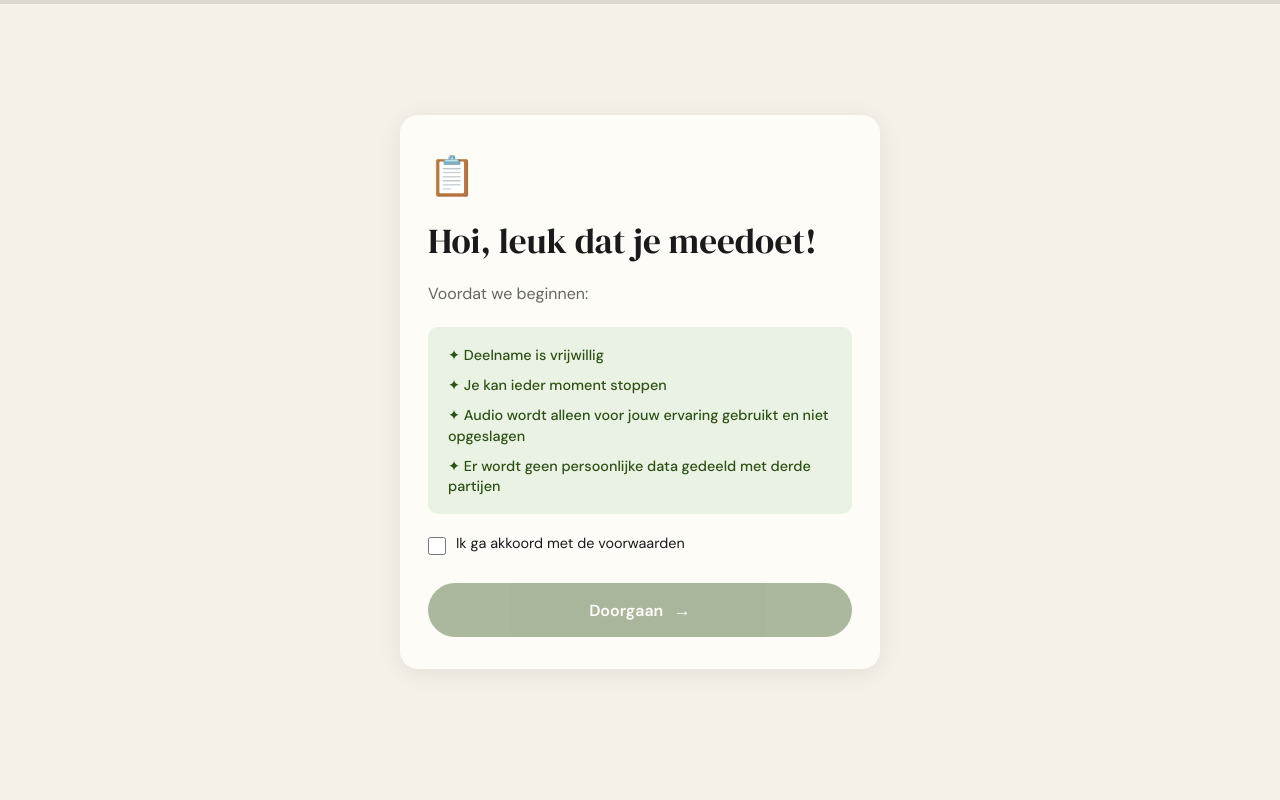
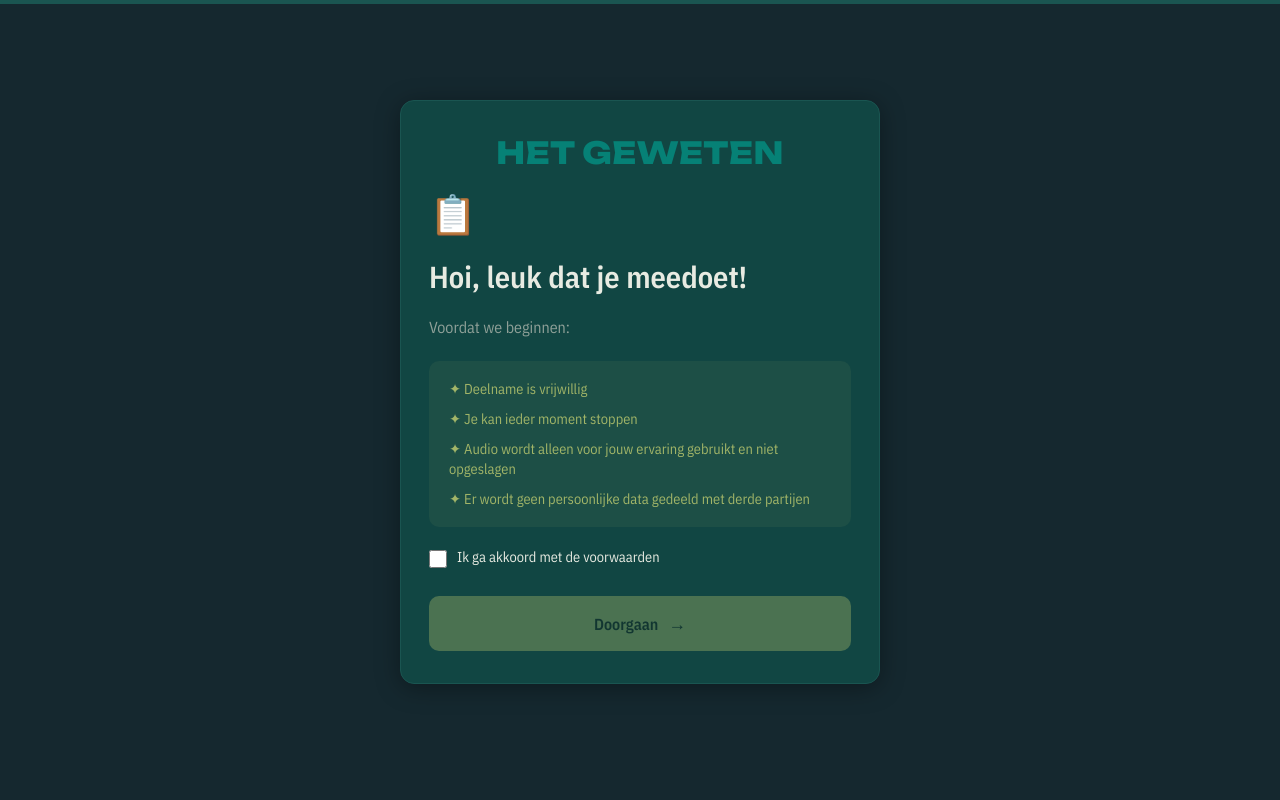
Before and after one commit to Saribliep/ConsciousWaste, a Flask app: page / in a window 1280 px wide. Run offline with Flask 3, Linux system fonts and the light colour scheme.

Commit message:
Implement "Het Geweten" dark industrial visual redesign
- Self-hosted fonts (Unbounded 800 for display, IBM Plex Sans
  Condensed 400/600 for body) instead of the old Google Fonts
  DM Serif Display / DM Sans link, so the event doesn't depend on
  external CDN availability
- New dark teal/olive-green palette per approved design direction,
  with a separate teal reserved for the wordmark and the final
  audio-reveal moment
- Choice/yes-no buttons restyled as stacked, full-width, softened-
  corner panels instead of a 2-column grid of pills
- Added a "HET GEWETEN" wordmark to the consent page and a big
  question-number treatment across all 14 question pages
  (also translated the leftover English "Question N of 14" labels
  to Dutch while touching every one of these lines)
- Moved several inline styles (mic error panel, mock-mode TTS
  preview panels) into real CSS classes for the new theme

```diff
--- a/static/css/styles.css
+++ b/static/css/styles.css
@@ -1,25 +1,48 @@
 /* ═══════════════════════════════════════
    SURVEY APP — styles.css
-   Mobile-first, warm minimal aesthetic
+   "Het Geweten" — dark industrial aesthetic
 ═══════════════════════════════════════ */
+
+/* ── Fonts (self-hosted, no CDN dependency at the event) ── */
+@font-face {
+    font-family: 'Unbounded';
+    font-weight: 800;
+    font-display: swap;
+    src: url('../fonts/Unbounded-800.woff2') format('woff2');
+}
+@font-face {
+    font-family: 'IBM Plex Sans Condensed';
+    font-weight: 400;
+    font-display: swap;
+    src: url('../fonts/IBMPlexSansCondensed-400.woff2') format('woff2');
+}
+@font-face {
+    font-family: 'IBM Plex Sans Condensed';
+    font-weight: 600;
+    font-display: swap;
+    src: url('../fonts/IBMPlexSansCondensed-600.woff2') format('woff2');
+}
 
 /* ── Tokens ── */
 :root {
-    --bg:         #F5F0E8;   /* page background */
-    --surface:    #FEFCF7;   /* card background */
-    --accent:     #2D5016;   /* main green color (buttons, highlights) */
-    --accent-lt:  #4A7C2F;   /* lighter green (hover states) */
-    --accent-bg:  #EAF2E3;   /* very light green background tint */
-    --danger:     #C0392B;   /* red (No button) */
-    --text:       #1A1A1A;   /* main text color */
-    --muted:      #6B6560;   /* grey helper text */
-    --border:     #DDD8CF;
-    --radius:     18px;
+    --bg:         #15282F;   /* page background */
+    --surface:    #114643;   /* card background */
+    --surface-2:  #1A5551;   /* borders, dividers, hover panels */
+    --accent:     #A2B568;   /* main accent (buttons, highlights, numbers) */
+    --accent-strong: #C3D68F; /* hover/active */
+    --accent-dim: #697431;   /* unselected borders, secondary UI */
+    --deep:       #475D2E;   /* deep supporting green */
+    --teal:       #068176;   /* reserved: wordmark + the audio-reveal moment */
+    --danger:     #9C5F30;   /* muted burnt-terracotta, error/no states */
+    --danger-bg:  rgba(156,95,48,.14);
+    --text:       #E8EBE2;   /* main text color */
+    --muted:      #8FA098;   /* helper text */
+    --radius:     14px;
     --radius-sm:  10px;
-    --shadow:     0 4px 24px rgba(0,0,0,.08);
+    --shadow:     0 4px 24px rgba(0,0,0,.35);
     --trans:      .22s cubic-bezier(.4,0,.2,1);
-    --font-head:  'DM Serif Display', Georgia, serif; /* ← headings font */
-    --font-body:  'DM Sans', system-ui, sans-serif; /* ← body font */
+    --font-display: 'Unbounded', sans-serif;   /* ← wordmark, question numbers */
+    --font-body:  'IBM Plex Sans Condensed', sans-serif; /* ← everything else */
 }
 
 /* ── Reset ── */
@@ -37,7 +60,7 @@ html, body {
     position: fixed;
     top: 0; left: 0; right: 0;
     height: 4px;
-    background: var(--border);
+    background: var(--surface-2);
     z-index: 100;
 }
 .progress-fill {
@@ -73,6 +96,7 @@ html, body {
 
 .page-inner {
     background: var(--surface);
+    border: 1px solid var(--surface-2);
     border-radius: var(--radius);
     padding: 36px 28px 32px;
     max-width: 480px;
@@ -83,27 +107,49 @@ html, body {
     gap: 20px;
 }
 
+/* ── Wordmark ("Het Geweten") ── */
+.wordmark {
+    font-family: var(--font-display);
+    font-weight: 800;
+    font-size: clamp(1.5rem, 6vw, 1.9rem);
+    line-height: 1.05;
+    letter-spacing: .01em;
+    color: var(--teal);
+    text-align: center;
+    text-wrap: balance;
+}
+
 /* ── Typography ── */
 h1 {
-    font-family: var(--font-head);
-    font-size: clamp(1.7rem, 6vw, 2.2rem);
-    line-height: 1.15;
-    font-weight: 400;
+    font-family: var(--font-body);
+    font-weight: 600;
+    font-size: clamp(1.5rem, 6vw, 1.9rem);
+    line-height: 1.2;
+    color: var(--text);
 }
-h2 {
-    font-family: var(--font-head);
-    font-size: clamp(1.35rem, 5vw, 1.7rem);
-    line-height: 1.2;
-    font-weight: 400;
+h2, h3 {
+    font-family: var(--font-body);
+    font-weight: 600;
+    font-size: clamp(1.25rem, 5vw, 1.5rem);
+    line-height: 1.3;
+    color: var(--text);
 }
 p { line-height: 1.65; color: var(--muted); font-size: .95rem; }
 
 .question-label {
     font-size: .75rem;
     font-weight: 600;
-    letter-spacing: .08em;
+    letter-spacing: .1em;
     text-transform: uppercase;
-    color: var(--accent-lt);
+    color: var(--accent-dim);
+}
+.q-number {
+    font-family: var(--font-display);
+    font-weight: 800;
+    font-size: 1.8rem;
+    color: var(--accent);
+    line-height: 1;
+    margin-top: 2px;
 }
 
 /* ── Consent page ── */
@@ -114,7 +160,7 @@ p { line-height: 1.65; color: var(--muted); font-size: .95rem; }
     display: flex;
     flex-direction: column;
     gap: 10px;
-    background: var(--accent-bg);
+    background: rgba(162,181,104,.08);
     border-radius: var(--radius-sm);
     padding: 18px 20px;
 }
@@ -132,7 +178,18 @@ p { line-height: 1.65; color: var(--muted); font-size: .95rem; }
     cursor: pointer;
     color: var(--text);
 }
-.consent-check input { margin-top: 3px; width: 18px; height: 18px; }
+.consent-check input { margin-top: 3px; width: 18px; height: 18px; accent-color: var(--accent); }
+
+.mic-check-error {
+    text-align: left;
+    margin-top: .5em;
+    padding: 1em;
+    background: var(--danger-bg);
+    border: 1px solid var(--danger);
+    border-radius: var(--radius-sm);
+}
+.mic-check-error p { color: var(--text); }
+.mic-check-error p strong { color: var(--danger); }
 
 /* ── Buttons ── */
 .btn-primary {
@@ -141,9 +198,9 @@ p { line-height: 1.65; color: var(--muted); font-size: .95rem; }
     justify-content: center;
     gap: 10px;
     background: var(--accent);
-    color: #fff;
+    color: #142018;
     border: none;
-    border-radius: 100px;
+    border-radius: var(--radius-sm);
     padding: 16px 28px;
     font-family: var(--font-body);
     font-size: 1rem;
--- a/templates/index.html
+++ b/templates/index.html
@@ -3,9 +3,7 @@
 <head>
     <meta charset="UTF-8">
     <meta name="viewport" content="width=device-width, initial-scale=1.0, maximum-scale=1.0, user-scalable=no">
-    <title>Survey App</title>
-    <link rel="preconnect" href="https://fonts.googleapis.com">
-    <link href="https://fonts.googleapis.com/css2?family=DM+Serif+Display:ital@0;1&family=DM+Sans:wght@300;400;500;600&display=swap" rel="stylesheet">
+    <title>Het Geweten</title>
     <link rel="stylesheet" href="{{ url_for('static', filename='css/styles.css') }}">
 </head>
 <body>
@@ -20,6 +18,7 @@
     ══════════════════════════════════════ -->
     <div class="page active" id="page-0">
         <div class="page-inner consent-page">
+            <div class="wordmark">HET GEWETEN</div>
             <div class="consent-icon">📋</div>
             <h1>Hoi, leuk dat je meedoet!</h1>
             <p class="consent-lead">Voordat we beginnen:</p>
```
Also changed, not shown: other parts of static/css/styles.css (+69 -72 lines), other parts of templates/index.html (+30 -17 lines), static/fonts/IBMPlexSansCondensed-400.woff2 (added), static/fonts/IBMPlexSansCondensed-600.woff2 (added), static/fonts/Unbounded-800.woff2 (added).
